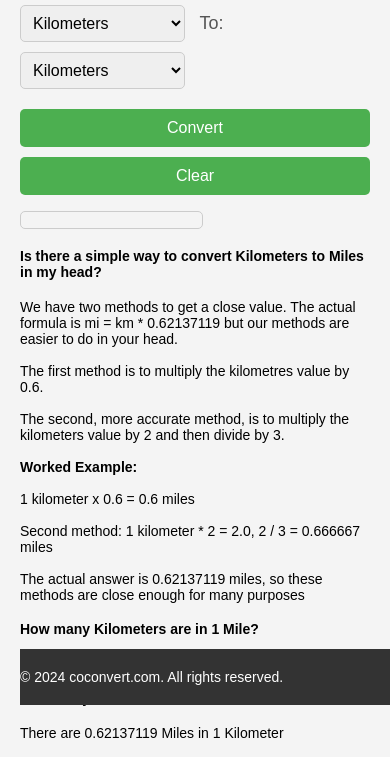
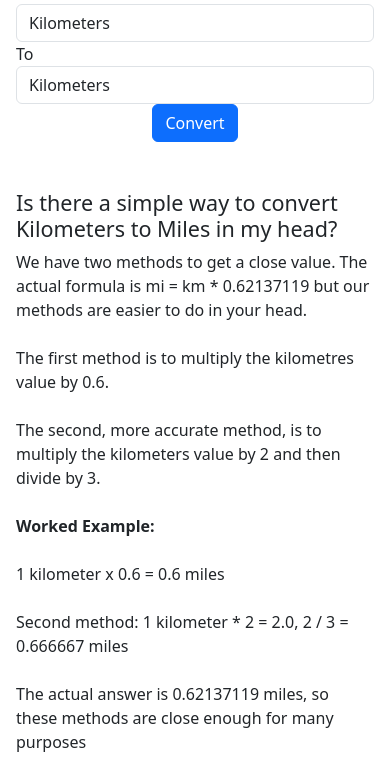
Before and after one commit to kratox20/kratox, a plain HTML site: page Learning_Java/index.html in a window 390 px wide. Shown: the part 139-896 px from the top of the page. Drawn offline with nearby package versions, Linux system fonts and the light colour scheme.

Commit message:
push html code

```diff
--- a/Learning_Java/index.html
+++ b/Learning_Java/index.html
@@ -2,194 +2,24 @@
 <html>
 <head>
     <meta charset="UTF-8">
-    <title>Length Unit Converter</title>
+    <title>coconvert</title>
     <meta name="viewport" content="width=device-width, initial-scale=1">
-    <style>
-        body {
-            font-family: Arial, sans-serif;
-            margin: 0;
-            padding: 20px;
-            background-color: #f4f4f4;
-        }
-        h1 {
-            margin-bottom: 20px;
-            color: #333;
-            text-align: center;
-        }
-        label {
-            font-size: 18px;
-            margin-bottom: 10px;
-            color: #555;
-        }
-        input[type="number"], select, #result {
-            padding: 8px;
-            font-size: 16px;
-            border: 1px solid #ccc;
-            border-radius: 5px;
-            width: 100%;
-            margin-bottom: 10px;
-        }
-        .btn-container {
-            display: flex;
-            justify-content: space-between;
-        }
-        button {
-            padding: 10px 20px;
-            font-size: 16px;
-            background-color: #4CAF50;
-            color: white;
-            border: none;
-            border-radius: 5px;
-            cursor: pointer;
-            margin-top: 10px;
-        }
-        button:hover {
-            background-color: #45a049;
-        }
-
-        footer {
-            background-color: #333;
-            color: #fff;
-            padding: 20px 0;
-            text-align: center;
-            position: fixed;
-            bottom: 0;
-            width: 100%;
-        }
-
-        .footer-content {
-            max-width: 1200px;
-            margin: 0 auto;
-        }
-
-        table {
-            width: 100%;
-            border-collapse: collapse;
-            margin-top: 20px;
-        }
-
-        th, td {
-            border: 1px solid #ddd;
-            padding: 8px;
-            text-align: left;
-        }
-
-        th {
-            background-color: #f2f2f2;
-        }
-
-        .logo {
-            display: block;
-            margin: 20px auto; /* Adjust margin as needed */
-            max-width: 200px; /* Adjust maximum width */
-        }
-
-        /* Media query for mobile devices */
-        @media (max-width: 768px) {
-            input[type="number"], select, #result {
-                width: calc(50% - 20px);
-                margin-right: 20px;
-            }
-            .btn-container {
-                flex-direction: column;
-                align-items: center;
-            }
-            button {
-                margin-top: 10px;
-                width: 100%;
-            }
-        }
-
-        footer {
-            background-color: #333;
-            color: #fff;
-            padding: 20px 0;
-            text-align: center;
-            position: fixed;
-            bottom: 0;
-            width: 100%;
-        }
-
-        .footer-content {
-            max-width: 1200px;
-            margin: 0 auto;
-            display: flex;
-            align-items: center;
-            justify-content: space-between;
-        }
-
-        .footer-content p {
-            margin: 0;
-        }
-
-        .social-icons {
-            list-style: none;
-            padding: 0;
-            display: flex;
-            justify-content: center;
-            align-items: center;
-        }
-
-        .social-icons li {
-            margin: 0 10px;
-        }
-
-        .social-icons img {
-            width: 30px;
-            height: 30px;
-            border-radius: 50%;
-        }
-
-        @media (max-width: 768px) {
-            /* Adjustments for smaller screens */
-            input[type="number"], select, #result {
-            width: calc(50% - 10px); /* Adjust the width */
-            margin-right: 10px;
-        }
-        .btn-container {
-            flex-direction: column; /* Stack buttons vertically */
-            align-items: center;
-        }
-        button {
-            width: 100%; /* Full-width buttons */
-            margin-top: 10px;
-        }
-
-        p, h4, h2 {
-            font-size: 14px; /* Adjust font size as needed */
-        }
-
-        table {
-            overflow-x: auto; /* Add horizontal scroll */
-        }
-
-        footer {
-            position: fixed;
-            bottom: 0;
-            width: 100%;
-        }
-
-        .footer-content {
-            max-width: 1200px;
-            margin: 0 auto;
-            display: flex;
-            align-items: center;
-            justify-content: space-between;
-        }
-
-        .footer-content p {
-            margin: 0;
-        }
-        }
-    </style>
-</head>
+    <link href="https://cdn.jsdelivr.net/npm/bootstrap@5.3.0/dist/css/bootstrap.min.css" rel="stylesheet">
 <body>
-    <h1>Length Unit Converter</h1>
-    <label for="numberInput">Enter Value:</label>
-    <input type="number" id="numberInput" placeholder="Enter value">
-
-    <label for="fromSelect">From:</label>
-    <select id="fromSelect">
+    <div class="col-lg-8 mx-auto p-3 py-md-5">
+    <center><h1>Length Unit Converter</h1></center>
+    <form id="conversion-form" class="form-horizontal" action="#" method="POST">
+        <div class="row">
+            <div class="col-md-4">
+                <div class="form-group">
+                    <label for="value">Enter Value</label>
+                    <input type="number" name="value" id="value" class="form-control" placeholder="Enter value" aria-describedby="helpId">
+                </div>
+            </div>
+            <div class="col-md-4">
+                <div class="form-group">
+                <label for="convertFrom">From</label>
+                <select id="convertFrom" class="form-control">
                     <option value="km">Kilometers</option>
                     <option value="m">Meters</option>
                     <option value="cm">Centimeters</option>
@@ -203,9 +33,12 @@
                     <option value="nmi">Nautical Miles</option>
                     <!-- Add more options here for different units -->
                 </select>
-
-    <label for="toSelect">To:</label>
-    <select id="toSelect">
+                </div>
+            </div>
+            <div class="col-md-4">
+                <div class="form-group">
+                    <label for="convertTo">To</label>
+                    <select id="convertTo" class="form-control">
                         <option value="km">Kilometers</option>
                         <option value="m">Meters</option>
                         <option value="cm">Centimeters</option>
@@ -219,20 +52,36 @@
                         <option value="nmi">Nautical Miles</option>
                         <!-- Add more options here for different units -->
                     </select>
-
-    <div class="btn-container">
-        <button onclick="convertUnits()">Convert</button>
-        <button onclick="clearResult()">Clear</button>
+                </div>
+            </div>
         </div>
 
-    <p id="result"></p>
+        <div class="form-group">
+            <div class="text-center">
+                <button class="btn btn-primary">Convert</button>
+            </div>
+        </div>
+
+    </form>
+
+    <div id="result"></div>
+
+    <script src="https://cdn.jsdelivr.net/npm/bootstrap@5.3.0/dist/js/bootstrap.bundle.min.js"></script>
+
 
     <script>
+        let form = document.getElementById("conversion-form");
+        form.addEventListener("click", function(e) {
+            e.preventDefault();
+            convertUnits();
+        })
         function convertUnits() {
-            const value = document.getElementById("numberInput").value;
-            const fromUnit = document.getElementById("fromSelect").value;
-            const toUnit = document.getElementById("toSelect").value;
+            const value = document.getElementById("value").value;
+            const fromUnit = document.getElementById("convertFrom").value;
+            const toUnit = document.getElementById("convertTo").value;
             let result;
+
+            console.log("Convert value " + value + " from " + fromUnit + " to " + toUnit);
 
             const conversions = {
                 km: { m: 1000, cm: 100000, mm: 1000000, um: 1e+9, nm: 1e+12, mi: 0.621371, yd: 1093.61, ft: 3280.84, in: 39370.1, nmi: 0.539957 },
@@ -263,7 +112,7 @@
         }
     </script>
 
-<div>
+<div class="mt-5">
     <h4>Is there a simple way to convert Kilometers to Miles in my head?</h4>
     <p>
         We have two methods to get a close value. The actual formula is mi = km * 0.62137119 but our methods are easier to do in your head.<br><br>
@@ -298,7 +147,7 @@
 
     <h2>Kilometers to Miles Conversion Table</h2>
 
-    <table>
+    <table class="table table-striped">
         <tr>
             <th>Kilometers</th>
             <th>Miles</th>
@@ -352,11 +201,21 @@
 
     <footer>
         <div class="footer-content">
-            <p>&copy; 2024 coconvert.com. All rights reserved.</p>
+            <img src="path_to_your_logo" alt="Your Logo" class="footer-logo">
+            <div class="footer-links">
+                <a href="#">Buy me a coffee</a>
+                <!-- Add more links as needed -->
+            </div>
+            <div class="footer-social">
+                <a href="#" target="_blank">Instagram</a>
+                <a href="#" target="_blank">Linkedin</a>
+                <!-- Add more social links/icons as needed -->
+            </div>
+            <p>&copy; 2024 YourWebsite.com. All rights reserved.</p>
         </div>
     </footer>
 
 </div>
-
+    </div>
 </body>
 </html>
```
Lines whose indentation alone changed are shown as unchanged.
